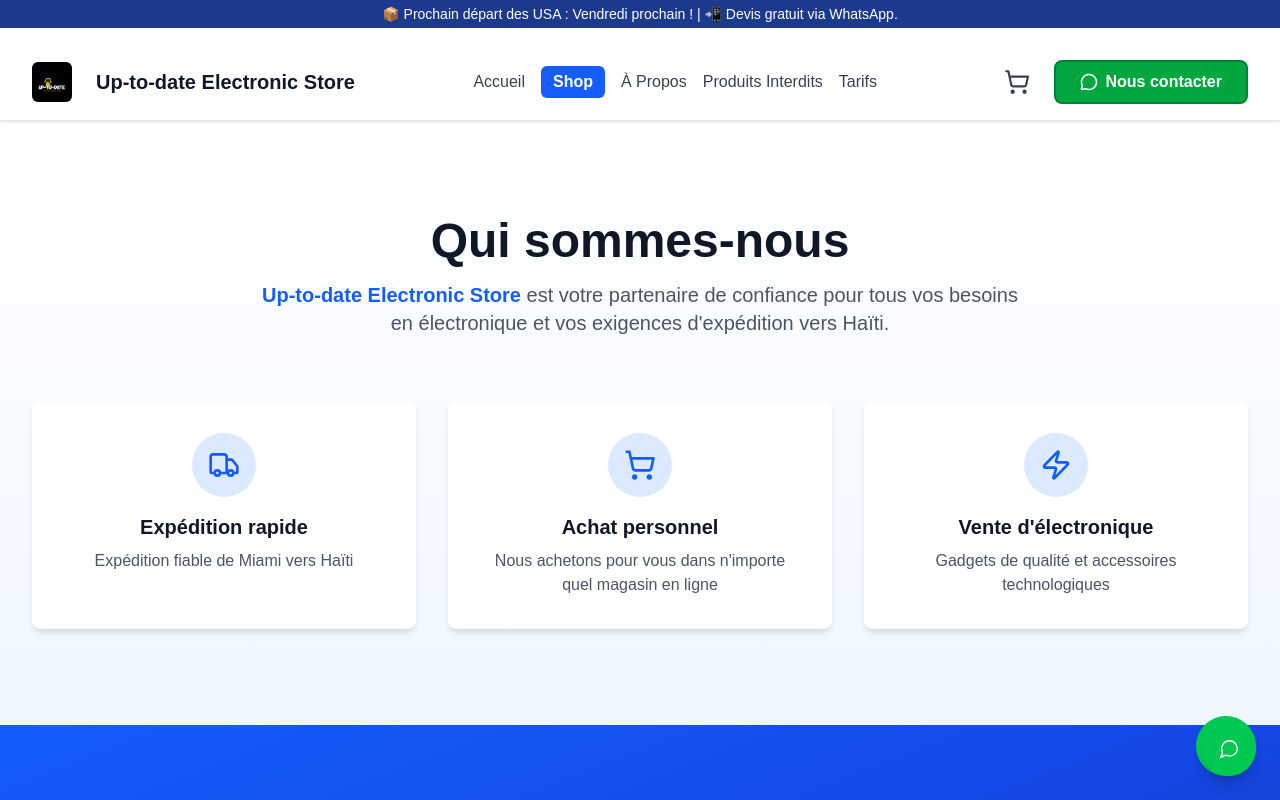
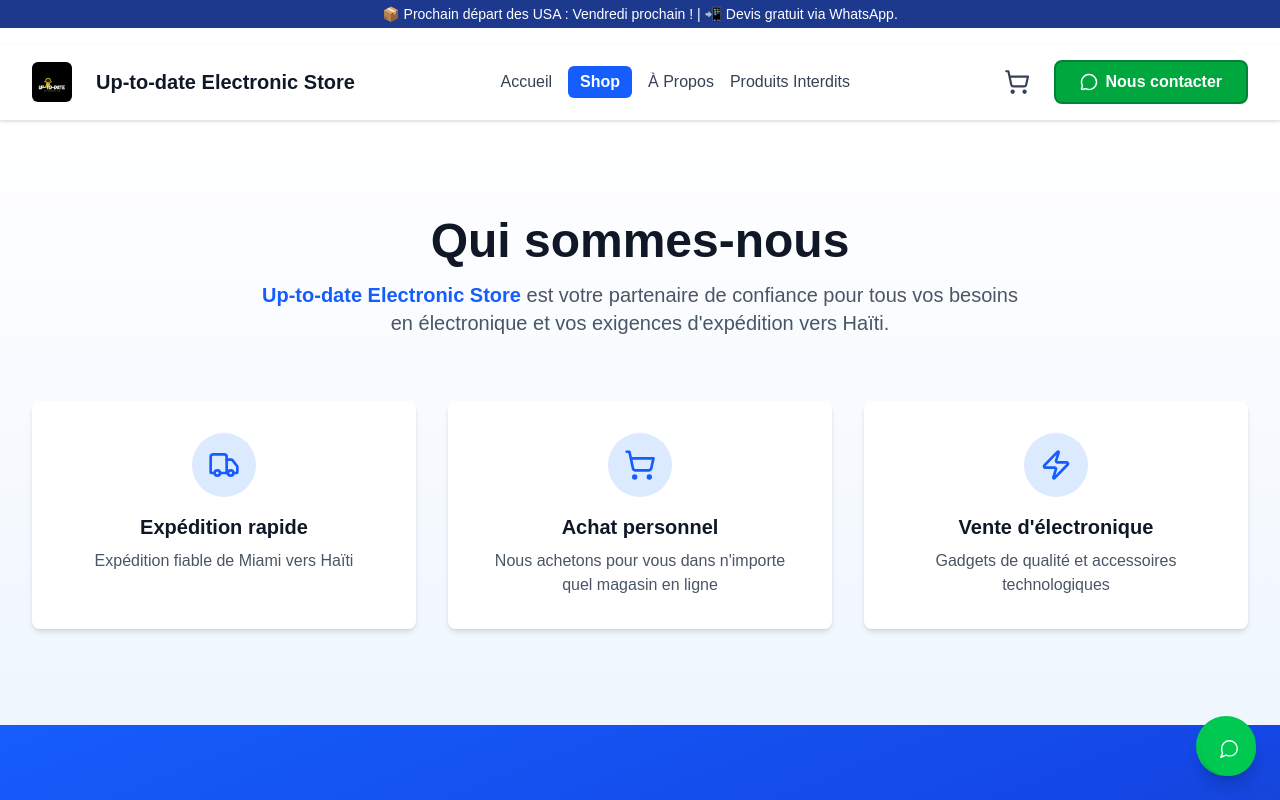
Before and after one commit to Fiedly71/up-to-date-store, a Next.js app: page / in a window 1280 px wide. Shown: the top 800 px of the page. Built offline with nearby package versions, Linux system fonts and the light colour scheme.

Commit message:
Suppression de la section tarifs

```diff
--- a/app/components/Navbar.tsx
+++ b/app/components/Navbar.tsx
@@ -20,13 +20,12 @@
           <h1 className="sm:hidden text-lg font-bold text-gray-900">UP-TO-DATE</h1>
         </div>
 
-        {/* Liens Desktop */}
+        {/* Liens Desktop - SECTION TARIFS SUPPRIMÉE ICI */}
         <div className="hidden md:flex items-center gap-4">
           <Link href="/" className="text-gray-700 hover:text-gray-900 font-medium">Accueil</Link>
           <Link href="/produits" className="bg-blue-600 text-white px-3 py-1 rounded-md font-semibold hover:bg-blue-700">Shop</Link>
           <Link href="/about" className="text-gray-700 hover:text-gray-900 font-medium">À Propos</Link>
           <Link href="/restrictions" className="text-gray-700 hover:text-red-600 font-medium">Produits Interdits</Link>
-          <a href="#" className="text-gray-700 hover:text-gray-900 font-medium">Tarifs</a>
         </div>
 
         <div className="flex items-center gap-2 sm:gap-4">
```
